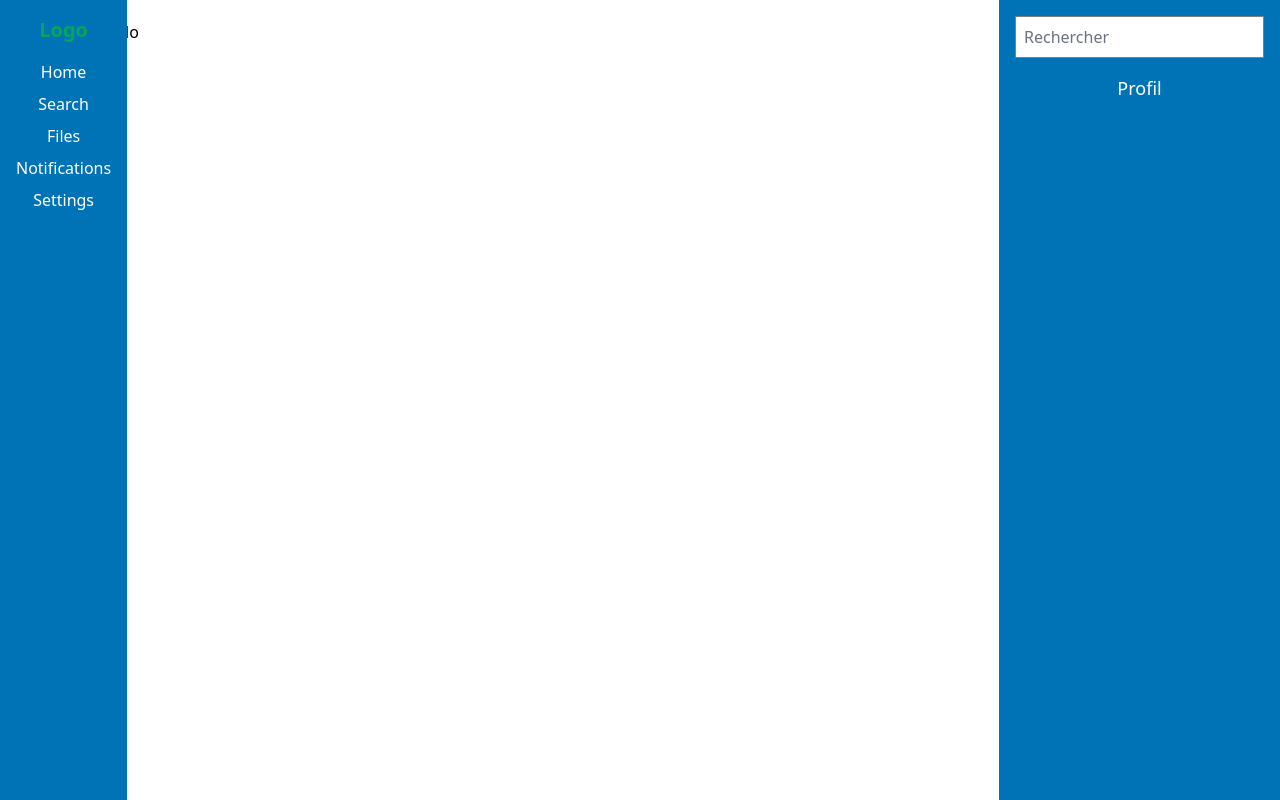
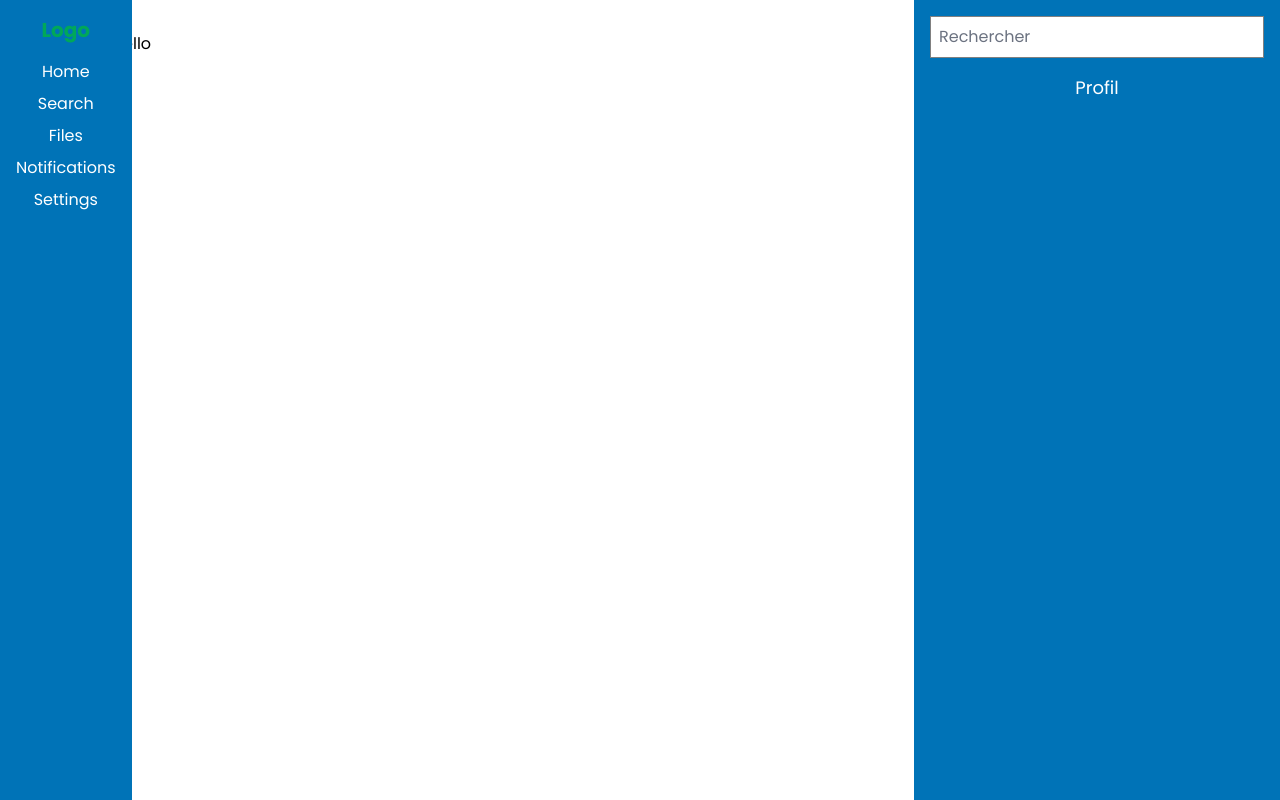
Before and after one commit to aznidi/isgihub-front, a React (Vite) app: page / in a window 1280 px wide. Built offline with nearby package versions, Linux system fonts and the light colour scheme.

Commit message:
Une tentative pour ajuster le navbar en pc

```diff
--- a/src/components/NavbarLeft.jsx
+++ b/src/components/NavbarLeft.jsx
@@ -2,13 +2,13 @@ import React from "react";
 
 function NavbarLeft () {
   return (
-    <div className="fixed left-0 h-full bg-ofppt-bleu text-white flex flex-col items-center p-4">
+    <div className="font-sans fixed left-0 h-full bg-ofppt-bleu text-white flex flex-col items-center p-4">
       <div className="text-ofppt-vert text-xl font-bold mb-4">Logo</div>
-      <button className="mb-2">Home</button>
-      <button className="mb-2">Search</button>
-      <button className="mb-2">Files</button>
-      <button className="mb-2">Notifications</button>
-      <button>Settings</button>
+      <a className="mb-2">Home</a>
+      <a className="mb-2">Search</a>
+      <a className="mb-2">Files</a>
+      <a className="mb-2">Notifications</a>
+      <a>Settings</a>
     </div>
   );
 };
--- a/src/components/NavbarRight.jsx
+++ b/src/components/NavbarRight.jsx
@@ -2,7 +2,7 @@ import React from "react";
 
 function NavbarRight () {
   return (
-    <div className="fixed right-0 h-full bg-ofppt-bleu text-white flex flex-col items-center p-4">
+    <div className="font-sans fixed right-0 h-full bg-ofppt-bleu text-white flex flex-col items-center p-4">
       <input
         type="text"
         placeholder="Rechercher"
--- a/src/components/NavbarTop.jsx
+++ b/src/components/NavbarTop.jsx
@@ -1,6 +1,6 @@
 function NavbarTop () {
   return (
-    <div className="fixed top-0 w-full bg-ofppt-bleu text-white flex justify-between items-center p-4">
+    <div className="font-sans fixed top-0 w-full bg-ofppt-bleu text-white flex justify-between items-center p-4">
       <div className="text-ofppt-vert text-xl font-bold">Logo</div>
       <input
         type="text"
--- a/src/index.css
+++ b/src/index.css
@@ -1,9 +1,9 @@
-/* ./src/index.css */
+@import url('https://fonts.googleapis.com/css2?family=Poppins:wght@400;500;600;700&display=swap');
+
 @tailwind base;
 @tailwind components;
 @tailwind utilities;
 
-
 body {
   font-family: 'Poppins', sans-serif;
 }
--- a/src/layouts/Layout.jsx
+++ b/src/layouts/Layout.jsx
@@ -15,12 +15,14 @@ function Layout() {
   }, []);
 
   return (
-    <div className={`${isMobile ? 'flex flex-col h-screen' : 'flex'}`}>
-      <header className={`${isMobile ? 'fixed w-full top-0' : 'fixed h-full w-20'}`}>
+    <div className={`${isMobile ? 'flex flex-col h-screen' : 'flex h-screen'}`}>
+      {/* Barre de navigation */}
+      <header className={`${isMobile ? 'fixed w-full top-0 z-10' : 'fixed h-full w-20 z-10'}`}>
         <Navbar />
       </header>
 
-      <main className={`${isMobile ? 'flex-grow pt-16 pb-16' : 'flex-grow ml-20 mr-20 p-5'}`}>
+      {/* Contenu principal avec marge et padding */}
+      <main className={`flex-grow ${isMobile ? 'pt-20 pb-20 px-4' : 'ml-20 p-8'} bg-white relative`}>
         <Outlet />
       </main>
     </div>
--- a/tailwind.config.js
+++ b/tailwind.config.js
@@ -5,6 +5,9 @@ module.exports = {
     content: ["./index.html", "./src/**/*.{ts,tsx,js,jsx}"],
 	theme: {
     	extend: {
+			fontFamily: {
+				sans: ['Poppins', 'sans-serif'],
+			},
     		borderRadius: {
     			lg: 'var(--radius)',
     			md: 'calc(var(--radius) - 2px)',
```
